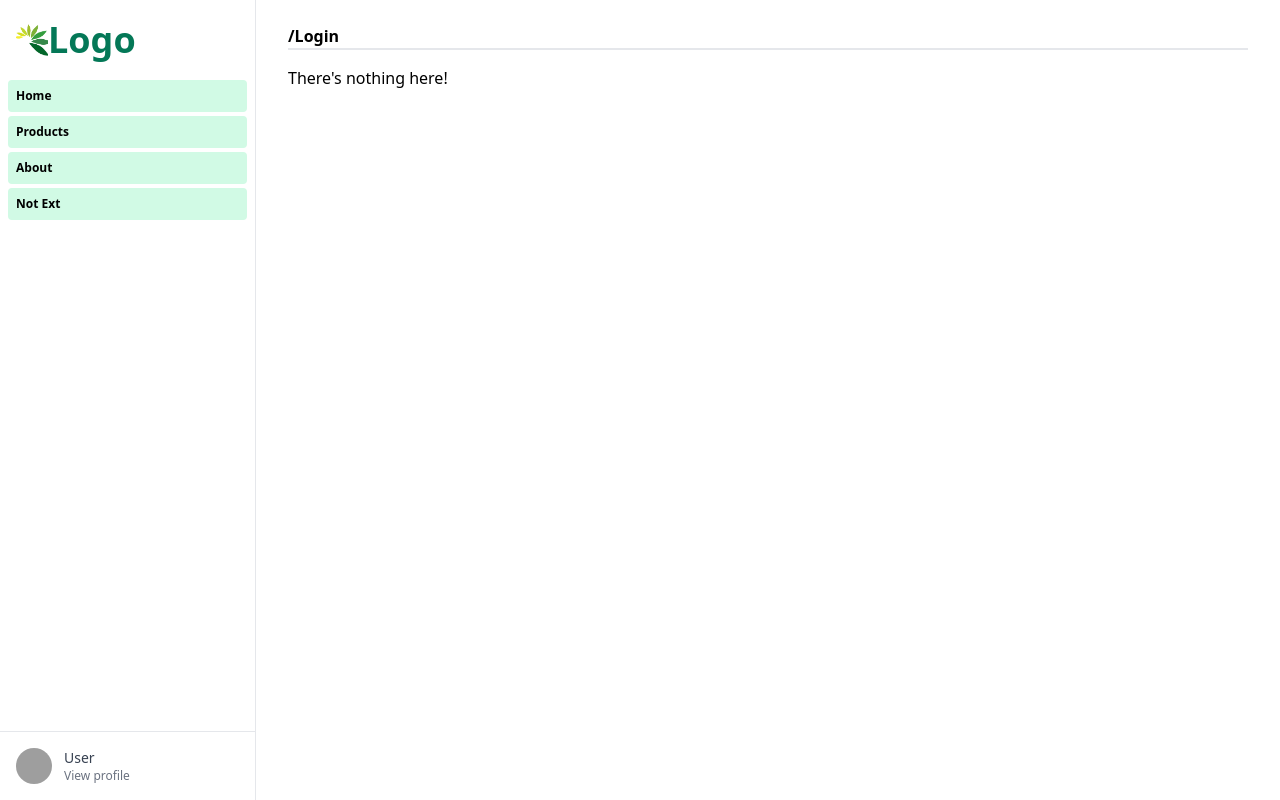
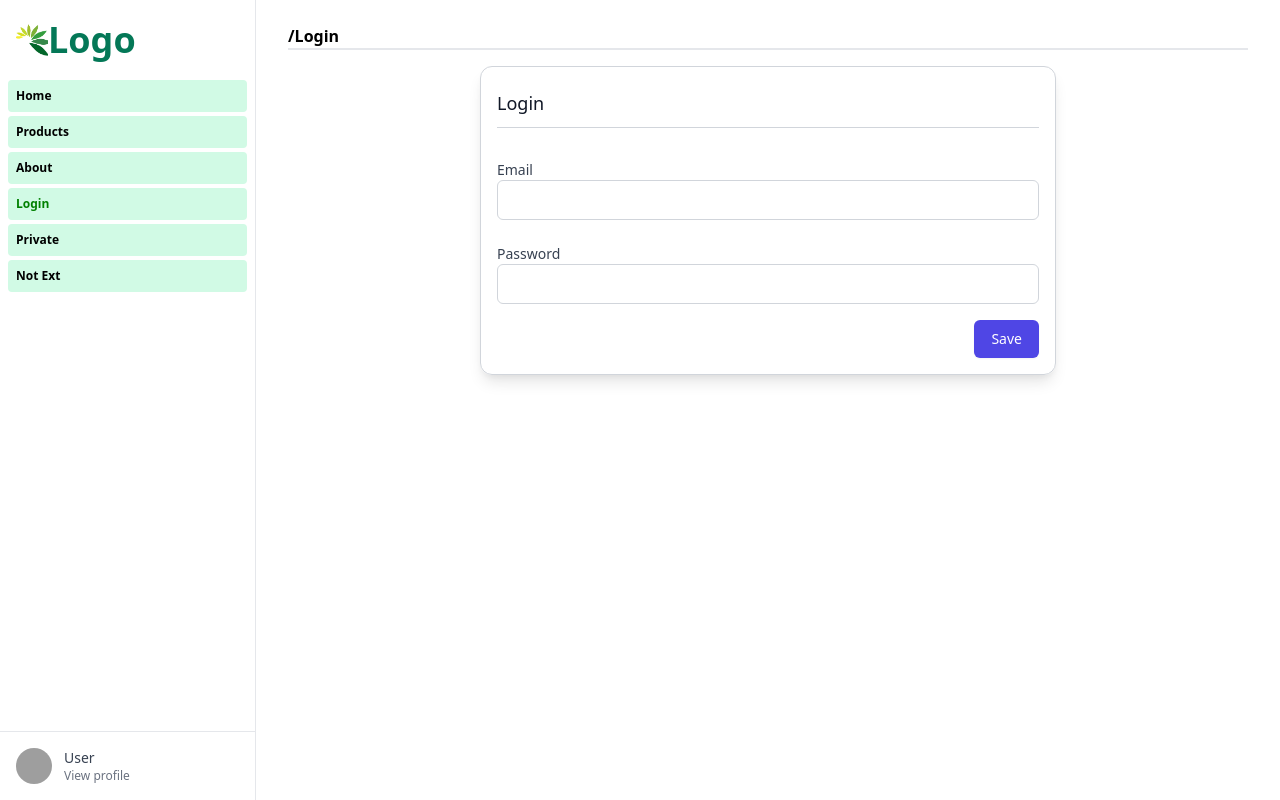
Before and after one commit to isjeady/corso-react-js, a React (Create React App) app: page /login in a window 1280 px wide. Built offline with nearby package versions, Linux system fonts and the light colour scheme; grey boxes are pictures that could not be loaded.

Commit message:
Auth Test Flow

```diff
--- a/src/App.js
+++ b/src/App.js
@@ -3,6 +3,8 @@ import Container from "./components/layout/Container";
 import Sidebar from "./components/layout/Sidebar";
 import About from "./pages/About";
 import Home from "./pages/Home";
+import Login from "./pages/Login";
+import Private from "./pages/Private";
 import ProductDetails from "./pages/ProductDetails";
 import Products from "./pages/Products";
 
@@ -13,9 +15,11 @@ export default function App() {
       <Routes>
         <Route path="/" element={<Container />}>
           <Route path="/" element={<Home />} />
-          <Route path="about" element={<About />} />
-          <Route path="products" element={<Products />} />
-          <Route path="products/:id" element={<ProductDetails />} />
+          <Route path="/login" element={<Login />} />
+          <Route path="/private" element={<Private />} />
+          <Route path="/about" element={<About />} />
+          <Route path="/products" element={<Products />} />
+          <Route path="/products/:id" element={<ProductDetails />} />
           <Route
             path="*"
             element={<p>There's nothing here!</p>}
--- /dev/null
+++ b/src/components/layout/RequireAuth.js
@@ -0,0 +1,14 @@
+import React from 'react'
+import { Navigate } from 'react-router-dom';
+
+const RequireAuth = ({children}) => {
+    const user = localStorage.getItem('user');
+
+    if(!user){
+        return <Navigate to="/login" replace />;
+    }
+
+    return <div>{children}</div>
+}
+
+export default RequireAuth
--- a/src/components/layout/Sidebar.js
+++ b/src/components/layout/Sidebar.js
@@ -5,6 +5,8 @@ const navigation = [
     { name: 'Home', href: '/'},
     { name: 'Products', href: '/products'},
     { name: 'About', href: '/about'},
+    { name: 'Login', href: '/login'},
+    { name: 'Private', href: '/private'},
     { name: 'Not Ext', href: '/no-exist'},
   ]
 
--- /dev/null
+++ b/src/pages/Login.js
@@ -0,0 +1,93 @@
+import React, { useState } from 'react'
+import { useNavigate } from 'react-router-dom';
+import { UiButton } from '../components/ui/UiButton';
+import { UiHeader } from '../components/ui/UiHeader';
+import { UiInput } from '../components/ui/UiInput';
+
+const Login = () => {
+    let navigate = useNavigate();
+
+    const [form, setForm] = useState({
+        email: "",
+        password: "",
+    });
+
+    const [formError, setFormError] = useState({
+        email: false,
+        password: false,
+    });
+
+    const handleValidForm = () => {
+        let formValid = true;
+
+        let emailValid = true;
+        let passwordValid = true;
+
+        if(form.email === ""){
+            formValid = false;
+            emailValid = false;
+        }
+        if(form.password === ""){
+            formValid = false;
+            passwordValid = false;
+        }
+
+        setFormError({
+            ...formError,
+            email: !emailValid,
+            password: !passwordValid
+        });
+
+        return formValid;
+    };
+
+    const handleLogin = () => {
+        if(handleValidForm()){
+            // VERIFICA DEI DATI CON IL SERVER
+            localStorage.setItem("user",JSON.stringify(form));
+            navigate("/private")
+        }
+    }
+
+    return (
+        <div className="max-w-xl m-auto space-y-6 border border-gray-300 p-4 rounded-xl shadow-lg">
+        <form >
+            <UiHeader
+            title="Login"
+            />
+            <div className="mt-4 py-4 flex flex-col gap-y-6 gap-x-4 sm:grid-cols-6">
+            <UiInput
+                id="email"
+                label="Email"
+                value={form.email}
+                onChange={(event) => {
+                    const val = event.target.value;
+                    setForm({ ...form, email: val });
+                }}
+                error={formError.email}
+            />
+            <UiInput
+                id="password"
+                label="Password"
+                value={form.password}
+                onChange={(event) => {
+                    const val = event.target.value;
+                    setForm({ ...form, password: val });
+                }}
+                error={formError.password}
+            />
+            </div>
+
+          <div className="flex justify-end">
+            <UiButton
+              title="Save"
+              onClick={handleLogin}
+              solid
+            />
+          </div>
+      </form>
+    </div>
+    )
+}
+
+export default Login
--- /dev/null
+++ b/src/pages/Private.js
@@ -0,0 +1,30 @@
+import React from 'react'
+import { useNavigate } from 'react-router-dom';
+import RequireAuth from '../components/layout/RequireAuth'
+import { UiButton } from '../components/ui/UiButton'
+
+const Private = () => {
+  let navigate = useNavigate();
+
+  const handleLogout = () => {
+    if(confirm("Vuoi uscire??")){
+        localStorage.removeItem("user");
+        navigate("/login")
+    }
+  }
+
+  return (
+      <RequireAuth>
+        <div>
+          Private
+
+          <UiButton
+            title="Logout"
+            onClick={handleLogout}
+          />
+        </div>
+      </RequireAuth>
+  )
+}
+
+export default Private
```
